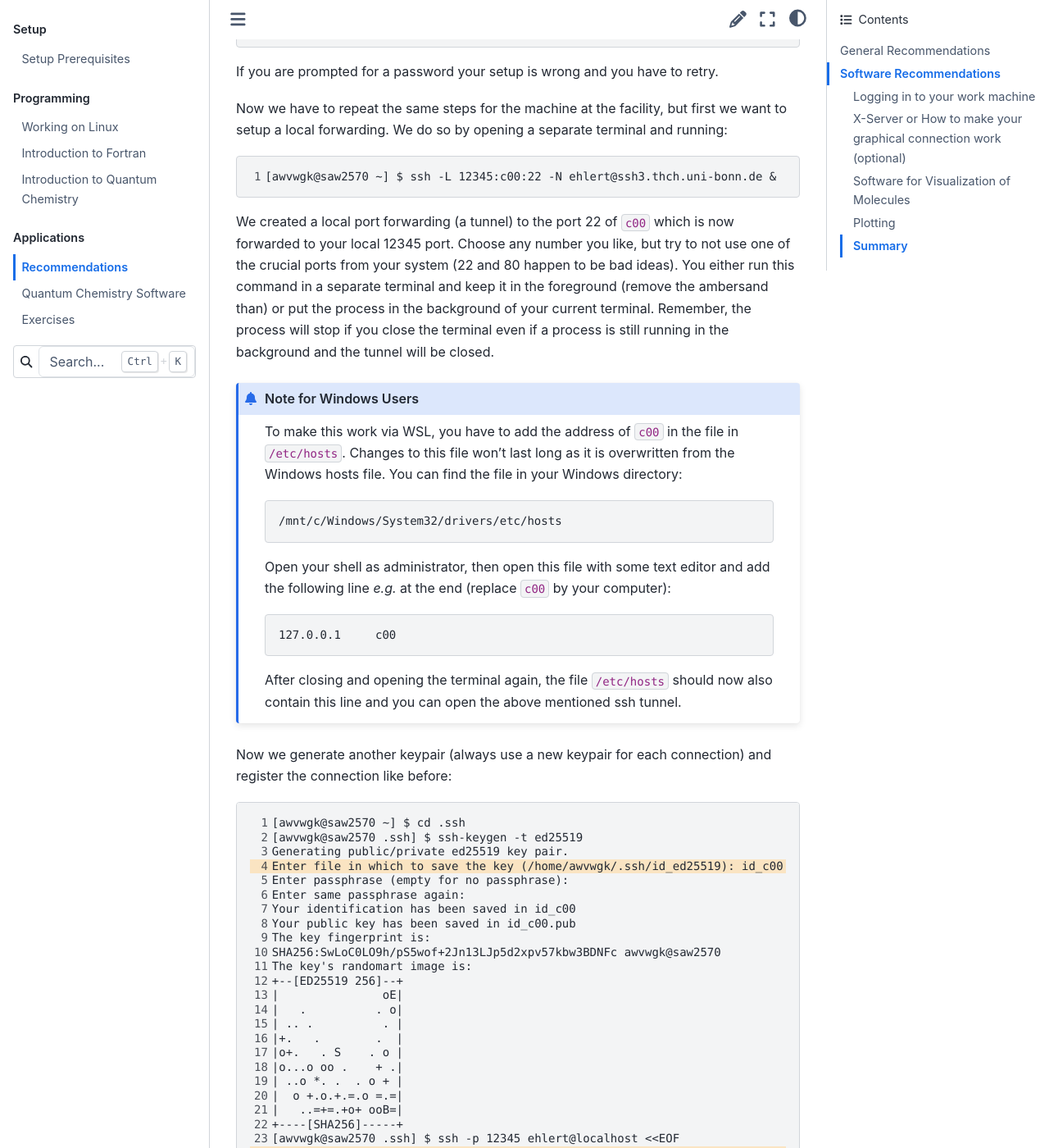
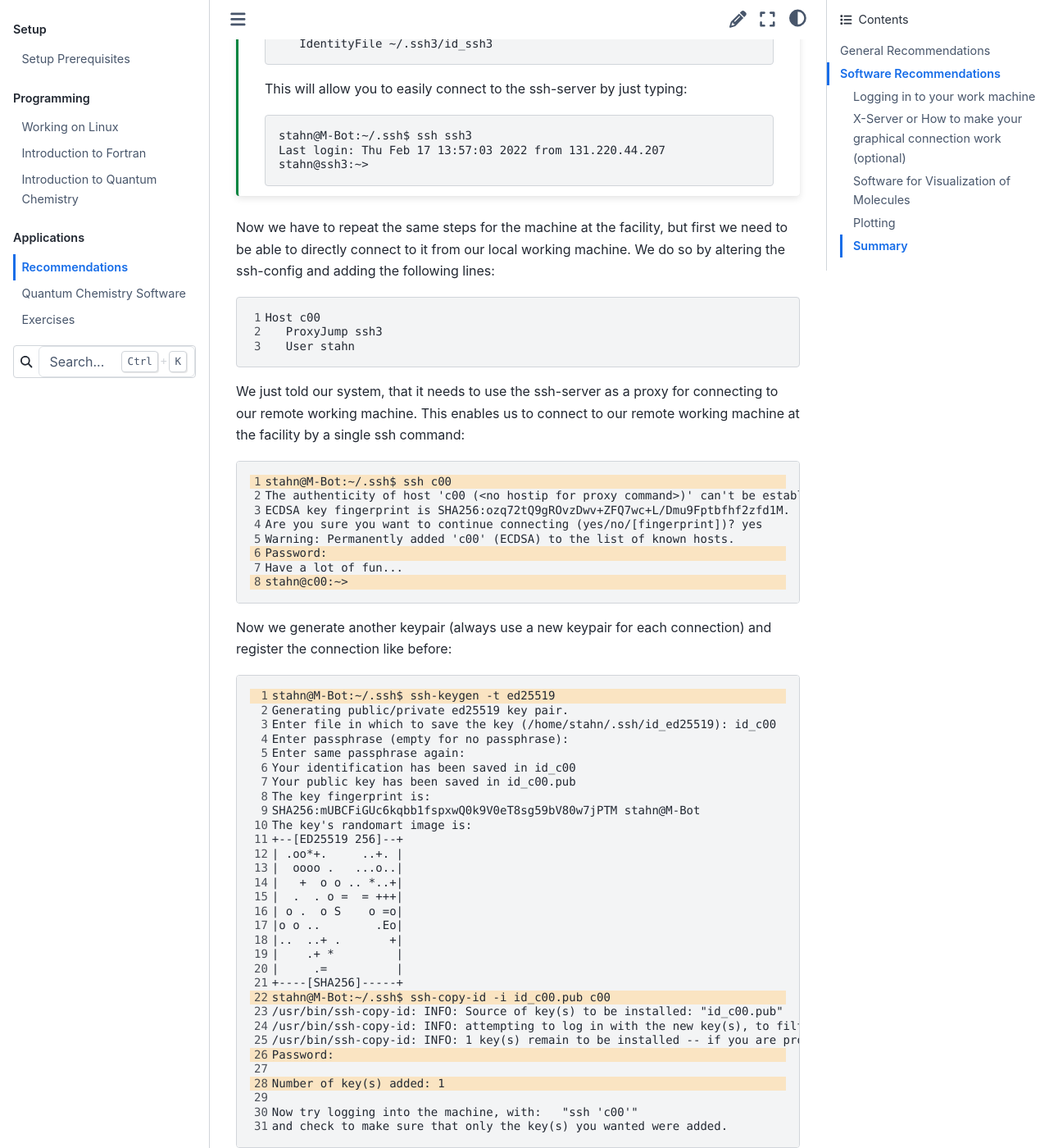
Before and after one commit to grimme-lab/qc2-teaching, a Sphinx documentation site: the page built from doc/recommendations.rst, in a window 1280 px wide and 1400 px high, scrolled down 6011 px. Shown: the whole window at 82% size. Built offline with Sphinx 7.4.7 and the Sphinx Book theme 1.1.4, drawn with Linux system fonts in a browser that asks for light colours; some of the changed text lies outside the part shown.

Commit message:
SSH Setup now uses ProxyJump and ssh-copy-id (#33)
- changed the SSH Tunnel setup to use ProxyJump
- also added the ssh-copy-id command instead of manually installing the ssh keys

Signed-off-by: MtoLStoN <70513124+MtoLStoN@users.noreply.github.com>

```diff
--- a/doc/recommendations.rst
+++ b/doc/recommendations.rst
@@ -50,9 +50,9 @@ You will receive an account on one of the ssh-servers as well.
    Whatever you do, never copy large files to the ssh-server, it has only very limited disk space.
    Also do not run any resource consuming program on the server (anything that needs a GUI is per definition resource consuming if used on shared resources).
 
-First, we will work with three machines in this tutorial, your local machine (``saw2570``), the ssh-server instance (``ssh3``) and the CIP computer (``c00``).
+First, we will work with three machines in this tutorial, your local machine (``M-Bot``), the ssh-server instance (``ssh3``) and the CIP computer (``c00``).
 ``c00`` is an existing machine, you can log in there as well, it is also the least powerful machine, therefore, just do not use this machine for computations, use the one you were assigned.
-Your local username might also be different from the one in the facility, we will use ``awvwgk`` for the user on the local machine and ``ehlert`` for the user at the facility.
+Your local username might also be different from the one in the facility, we will use ``stahn`` for the user on the local machine as well as for the user at the facility.
 
 .. attention::
 
@@ -82,27 +82,34 @@ The request will be gone if you log in a second time.
 
 .. code-block:: none
    :linenos:
-   :emphasize-lines: 4, 6, 10, 12, 16, 18
+   :emphasize-lines: 4, 6, 10, 12, 19, 22
 
-   [awvwgk@saw2570 ~] $ ssh -Y ehlert@ssh3.thch.uni-bonn.de
+   stahn@M-Bot:~/.ssh$ ssh -Y stahn@ssh3.thch.uni-bonn.de
    The authenticity of host 'ssh3.thch.uni-bonn.de (131.220.44.130)' can't be established.
    ECDSA key fingerprint is SHA256:eEdQpqyV6oP0Ddra7H2QDI6kC9rX3XQRAlWxX6LfA6U.
    Are you sure you want to continue connecting (yes/no/[fingerprint])? yes
-   Warning: Permanently added 'ssh3.thch.uni-bonn.de,131.220.44.130' (ECDSA) to the list of known hosts.
+   Warning: Permanently added 'ssh3.thch.uni-bonn.de' (ECDSA) to the list of known hosts.
    Password:
-   [ehlert@ssh3 ~] $ ssh -Y ehlert@c00
+   stahn@ssh3:~> ssh -Y stahn@c00
    The authenticity of host 'c00 (172.17.3.20)' can't be established.
-   ECDSA key fingerprint is 23:66:63:60:8e:17:e0:b3:83:75:03:09:12:39:51:8d [MD5].
-   Are you sure you want to continue connecting (yes/no)? yes
+   ECDSA key fingerprint is SHA256:ozq72tQ9gROvzDwv+ZFQ7wc+L/Dmu9Fptbfhf2zfd1M.
+   Are you sure you want to continue connecting (yes/no/[fingerprint])? yes
    Warning: Permanently added 'c00,172.17.3.20' (ECDSA) to the list of known hosts.
    Password:
-   [ehlert@c00 ~] $ logout
-   [ehlert@ssh3 ~] $ logout
-   [awvwgk@saw2570 ~] $ ssh -Y ehlert@ssh3.thch.uni-bonn.de
+   Have a lot of fun...
+   stahn@c00:~> logout
+   Connection to c00 closed.
+   stahn@ssh3:~> logout
+   Connection to ssh3.thch.uni-bonn.de closed.
+   stahn@M-Bot:~/.ssh$ ssh -Y stahn@ssh3.thch.uni-bonn.de
    Password:
-   [ehlert@ssh3 ~] $ ssh -Y ehlert@c00
+   Last login: Thu Feb 17 16:39:19 2022 from 131.220.44.207
+   stahn@ssh3:~> ssh -Y stahn@c00
    Password:
-   [ehlert@c00 ~] $
+   Last login: Thu Feb 17 16:39:35 2022 from 131.220.44.130
+   Have a lot of fun...
+   stahn@c00:~>
+
 
 .. note::
 
@@ -122,9 +129,9 @@ We start on your local machine, we create the ssh directory in your home by
 .. code-block:: none
    :linenos:
 
-   [awvwgk@saw2570 ~] $ cd ~
-   [awvwgk@saw2570 ~] $ mkdir .ssh
-   [awvwgk@saw2570 ~] $ chmod 700 .ssh
+   stahn@M-Bot:~$ cd ~
+   stahn@M-Bot:~$ mkdir .ssh
+   stahn@M-Bot:~$ chmod 700 .ssh
 
 The last step ensures that you and only you have access to your ssh keys, never allow anyone else access to this directory!
 
@@ -136,11 +143,11 @@ The last step ensures that you and only you have access to your ssh keys, never
 
       ~/.ssh
 
-   The Windows one can be found in your Windows home directory (assuming ``awvwgk`` is your Windows username):
+   The Windows one can be found in your Windows home directory (assuming ``stahn`` is your Windows username):
 
    .. code-block:: none
 
-      /mnt/c/Users/awvwgk/.ssh
+      /mnt/c/Users/stahn/.ssh
 
    Don't get confused by that and decide upon one of these directories (*e.g.* the Linux one) for the next steps.
    If something doesn't work, check if there are perhaps doubled files interfering each other.
@@ -151,28 +158,29 @@ We enter the ssh directory to create a new ssh-keypair, we recommend using ellip
    :linenos:
    :emphasize-lines: 4
 
-   [awvwgk@saw2570 ~] $ cd .ssh
-   [awvwgk@saw2570 .ssh] $ ssh-keygen -t ed25519
+   stahn@M-Bot:~/.ssh$ ssh-keygen -t ed25519
    Generating public/private ed25519 key pair.
-   Enter file in which to save the key (/home/awvwgk/.ssh/id_ed25519): id_ssh3
+   Enter file in which to save the key (/home/stahn/.ssh/id_ed25519): id_ssh0
    Enter passphrase (empty for no passphrase):
    Enter same passphrase again:
-   Your identification has been saved in id_ssh3
-   Your public key has been saved in id_ssh3.pub
+   Your identification has been saved in id_ssh0
+   Your public key has been saved in id_ssh0.pub
    The key fingerprint is:
-   SHA256:ewn6KOiOmALh6wOa9Jo/kda125Wp4w+NmCU//r8f/Pk awvwgk@saw2570
+   SHA256:bDVv26H9hIx1K21pFRZXF2pqfD8Mw9osb2K5opLeOHU stahn@M-Bot
    The key's randomart image is:
    +--[ED25519 256]--+
-   |                 |
-   |                 |
-   |                 |
-   |.      .         |
-   |..  o ..S.  o    |
-   |oo + . o*oo=  .  |
-   |=.+.. .o+==.   o |
-   |==oo.  +.=o     +|
-   |***.... oo+o.oooE|
+   |               o*|
+   |              . +|
+   |          o  o o |
+   |       . ..o+ . .|
+   |        S  +o=o o|
+   |       o E..=O*++|
+   |      o .  o=+=X.|
+   |     +o  . +o.+o.|
+   |    .ooo. o.+.  .|
    +----[SHA256]-----+
+
+
 
 The key-generator will prompt you a to enter a filename, we will name the key
 ``id_ssh3``, choose any name you find appropriate.
@@ -181,56 +189,47 @@ The key-generator will prompt you a to enter a filename, we will name the key
 
    A very good read on the generation of ssh-keypairs is the `Arch Linux wiki page on ssh-keys <https://wiki.archlinux.org/index.php/SSH_keys#Generating_an_SSH_key_pair>`_.
 
-Now we log in at the ssh-server to establish the new connection and setup the keypair.
+Now we need to copy the public key to the ssh-server. Since you log in for the first time, you have to provide your password in line 5:
 
 .. code-block:: none
    :linenos:
-   :emphasize-lines: 2, 6, 8
+   :emphasize-lines: 1, 5, 7
 
-   [awvwgk@saw2570 .ssh] $ ssh ehlert@ssh3.thch.uni-bonn.de <<EOF
-   mkdir -p .ssh && chmod 700 .ssh && cd .ssh && echo $(cat id_ssh3.pub) >> authorized_keys
-   EOF
+   stahn@M-Bot:~/.ssh$ ssh-copy-id -i id_ssh3 stahn@ssh3.thch.uni-bonn.de
+   /usr/bin/ssh-copy-id: INFO: Source of key(s) to be installed: "id_ssh3.pub"
+   /usr/bin/ssh-copy-id: INFO: attempting to log in with the new key(s), to filter out any that are already installed
+   /usr/bin/ssh-copy-id: INFO: 1 key(s) remain to be installed -- if you are prompted now it is to install the new keys
+   Password:
+
+   Number of key(s) added: 1
+
+   Now try logging into the machine, with:   "ssh 'stahn@ssh3.thch.uni-bonn.de'"
+   and check to make sure that only the key(s) you wanted were added.
+
+
+
+
+You can check, if your key was succesfully added by logging into the machine. The ssh-server will probably be unknown to your local machine, therefore, you have to add it to your known hosts list first, type yes when prompted in line 4.
+
+
+.. code-block:: none
+   :linenos:
+   :emphasize-lines: 1,4,7
+
+   stahn@M-Bot:~/.ssh$ ssh stahn@ssh3.thch.uni-bonn.de
    The authenticity of host 'ssh3.thch.uni-bonn.de (131.220.44.130)' can't be established.
    ECDSA key fingerprint is SHA256:eEdQpqyV6oP0Ddra7H2QDI6kC9rX3XQRAlWxX6LfA6U.
    Are you sure you want to continue connecting (yes/no/[fingerprint])? yes
-   Warning: Permanently added 'ssh3.thch.uni-bonn.de,131.220.44.130' (ECDSA) to the list of known hosts.
-   Password:
-   [awvwgk@saw2570 .ssh] $
-
-The ssh-server will probably be unknown to your local machine, therefore, you have to add it to your known hosts list first, type yes when prompted in line 6.
-Since you log in for the first time, you have to provide your password in line 8, after line 2 was executed on the ssh-server your keypair has been authorized.
-We only executed a command on the ssh-server and ended the session afterwards, you can also log in interactively by
-
-.. code-block:: none
-   :linenos:
-   :emphasize-lines: 4, 6, 10
-
-   [awvwgk@saw2570 .ssh] $ ssh ehlert@ssh3.thch.uni-bonn.de
-   The authenticity of host 'ssh3.thch.uni-bonn.de (131.220.44.130)' can't be established.
-   ECDSA key fingerprint is SHA256:eEdQpqyV6oP0Ddra7H2QDI6kC9rX3XQRAlWxX6LfA6U.
-   Are you sure you want to continue connecting (yes/no/[fingerprint])? yes
-   Warning: Permanently added 'ssh3.thch.uni-bonn.de,131.220.44.130' (ECDSA) to the list of known hosts.
-   Password:
-   [ehlert@ssh3 ~] $ mkdir .ssh
-   [ehlert@ssh3 ~] $ chmod 700 .ssh
-   [ehlert@ssh3 ~] $ cd .ssh
-   [ehlert@ssh3 .ssh] $ vim authorized_keys
-   [ehlert@ssh3 .ssh] $ logout
-   Connection to ssh3.thch.uni-bonn.de closed.
-   [awvwgk@saw2570 .ssh] $
-
-And paste the content from ``id_ssh3.pub`` into the file (you might need a second terminal now).
-
-.. important::
-
-   Always use the public key of the keypair (the one ending with ``.pub``!), the private key (the one without an extension) stays in relative safety on your machine and **only** your machine!
+   Warning: Permanently added 'ssh3.thch.uni-bonn.de' (ECDSA) to the list of known hosts.
+   Last login: Thu Feb 17 13:56:18 2022 from 131.220.44.207
+   stahn@ssh3:~>
 
 We need to register the ssh-server now in our configuration file
 
 .. code-block:: none
    :linenos:
 
-   [awvwgk@saw2570 .ssh] $ vim config
+   stahn@M-Bot:~/.ssh$ vim config
 
 We will use ``vim`` here but feel free to edit the file with your preferred editor and add the lines:
 
@@ -245,90 +244,127 @@ Now we will try again, to see if our connection is correctly established.
 .. code-block:: none
    :linenos:
 
-   [awvwgk@saw2570 .ssh] $ ssh ehlert@ssh3.thch.uni-bonn.de
-   [ehlert@ssh3 ~] $
+   stahn@M-Bot:~/.ssh$ ssh stahn@ssh3.thch.uni-bonn.de
+   stahn@M-Bot:~/.ssh$
 
 If you are prompted for a password your setup is wrong and you have to retry.
 
-Now we have to repeat the same steps for the machine at the facility, but first we want to setup a local forwarding.
-We do so by opening a separate terminal and running:
+.. tip::
+
+   You can also optionally add your username to the ssh config file and set up a custom Hostname for the ssh-server.
+
+   .. code-block:: none
+
+      Host ssh3
+         Hostname ssh3.thch.uni-bonn.de
+         User stahn
+         IdentityFile ~/.ssh3/id_ssh3
+
+   This will allow you to easily connect to the ssh-server by just typing:
+
+   .. code-block:: none
+
+      stahn@M-Bot:~/.ssh$ ssh ssh3
+      Last login: Thu Feb 17 13:57:03 2022 from 131.220.44.207
+      stahn@ssh3:~>
+
+
+Now we have to repeat the same steps for the machine at the facility, but first we need to be able to directly connect to it from our local working machine.
+We do so by altering the ssh-config and adding the following lines:
 
 .. code-block:: none
    :linenos:
 
-   [awvwgk@saw2570 ~] $ ssh -L 12345:c00:22 -N ehlert@ssh3.thch.uni-bonn.de &
+   Host c00
+      ProxyJump ssh3
+      User stahn
 
-We created a local port forwarding (a tunnel) to the port 22 of ``c00`` which is now forwarded to your local 12345 port.
-Choose any number you like, but try to not use one of the crucial ports from your system (22 and 80 happen to be bad ideas).
-You either run this command in a separate terminal and keep it in the foreground (remove the ambersand than) or put the process in the background of your current terminal.
-Remember, the process will stop if you close the terminal even if a process is still running in the background and the tunnel will be closed.
+We just told our system, that it needs to use the ssh-server as a proxy for connecting to our remote working machine.
+This enables us to connect to our remote working machine at the facility by a single ssh command:
 
-.. admonition:: Note for Windows Users
+.. code-block:: none
+   :linenos:
+   :emphasize-lines: 1,6,8
 
-   To make this work via WSL, you have to add the address of ``c00`` in the file in ``/etc/hosts``.
-   Changes to this file won't last long as it is overwritten from the Windows hosts file.
-   You can find the file in your Windows directory:
+   stahn@M-Bot:~/.ssh$ ssh c00
+   The authenticity of host 'c00 (<no hostip for proxy command>)' can't be established.
+   ECDSA key fingerprint is SHA256:ozq72tQ9gROvzDwv+ZFQ7wc+L/Dmu9Fptbfhf2zfd1M.
+   Are you sure you want to continue connecting (yes/no/[fingerprint])? yes
+   Warning: Permanently added 'c00' (ECDSA) to the list of known hosts.
+   Password:
+   Have a lot of fun...
+   stahn@c00:~>
 
-   .. code-block:: none
 
-      /mnt/c/Windows/System32/drivers/etc/hosts
+.. .. admonition:: Note for Windows Users
 
-   Open your shell as administrator, then open this file with some text editor and add the following line *e.g.*
-   at the end (replace ``c00`` by your computer):
+..    To make this work via WSL, you have to add the address of ``c00`` in the file in ``/etc/hosts``.
+..    Changes to this file won't last long as it is overwritten from the Windows hosts file.
+..    You can find the file in your Windows directory:
 
-   .. code-block:: none
+..    .. code-block:: none
 
-      127.0.0.1     c00
+..       /mnt/c/Windows/System32/drivers/etc/hosts
 
-   After closing and opening the terminal again, the file ``/etc/hosts`` should now also contain
-   this line and you can open the above mentioned ssh tunnel.
+..    Open your shell as administrator, then open this file with some text editor and add the following line *e.g.*
+..    at the end (replace ``c00`` by your computer):
+
+..    .. code-block:: none
+
+..       127.0.0.1     c00
+
+..    After closing and opening the terminal again, the file ``/etc/hosts`` should now also contain
+..    this line and you can open the above mentioned ssh tunnel.
 
 Now we generate another keypair (always use a new keypair for each connection) and register the connection like before:
 
 .. code-block:: none
    :linenos:
-   :emphasize-lines: 4, 24, 28, 30
+   :emphasize-lines: 1, 22, 26, 28
 
-   [awvwgk@saw2570 ~] $ cd .ssh
-   [awvwgk@saw2570 .ssh] $ ssh-keygen -t ed25519
+   stahn@M-Bot:~/.ssh$ ssh-keygen -t ed25519
    Generating public/private ed25519 key pair.
-   Enter file in which to save the key (/home/awvwgk/.ssh/id_ed25519): id_c00
+   Enter file in which to save the key (/home/stahn/.ssh/id_ed25519): id_c00
    Enter passphrase (empty for no passphrase):
    Enter same passphrase again:
    Your identification has been saved in id_c00
    Your public key has been saved in id_c00.pub
    The key fingerprint is:
-   SHA256:SwLoC0LO9h/pS5wof+2Jn13LJp5d2xpv57kbw3BDNFc awvwgk@saw2570
+   SHA256:mUBCFiGUc6kqbb1fspxwQ0k9V0eT8sg59bV80w7jPTM stahn@M-Bot
    The key's randomart image is:
    +--[ED25519 256]--+
-   |               oE|
-   |   .          . o|
-   | .. .          . |
-   |+.   .        .  |
-   |o+.   . S    . o |
-   |o...o oo .    + .|
-   | ..o *. .  . o + |
-   |  o +.o.+.=.o =.=|
-   |   ..=+=.+o+ ooB=|
+   | .oo*+.     ..+. |
+   |  oooo .   ...o..|
+   |   +  o o .. *..+|
+   |  .  . o =  = +++|
+   | o .  o S    o =o|
+   |o o ..        .Eo|
+   |..  ..+ .       +|
+   |    .+ *         |
+   |     .=          |
    +----[SHA256]-----+
-   [awvwgk@saw2570 .ssh] $ ssh -p 12345 ehlert@localhost <<EOF
-   mkdir -p .ssh && chmod 700 .ssh && cd .ssh && echo $(cat id_c00.pub) >> authorized_keys
-   EOF
-   The authenticity of host '[localhost]:12345 ([::1]:12345)' can't be established.
-   ECDSA key fingerprint is SHA256:ozq72tQ9gROvzDwv+ZFQ7wc+L/Dmu9Fptbfhf2zfd1M.
-   Are you sure you want to continue connecting (yes/no/[fingerprint])? yes
-   Warning: Permanently added '[localhost]:12345' (ECDSA) to the list of known hosts.
+   stahn@M-Bot:~/.ssh$ ssh-copy-id -i id_c00.pub c00
+   /usr/bin/ssh-copy-id: INFO: Source of key(s) to be installed: "id_c00.pub"
+   /usr/bin/ssh-copy-id: INFO: attempting to log in with the new key(s), to filter out any that are already installed
+   /usr/bin/ssh-copy-id: INFO: 1 key(s) remain to be installed -- if you are prompted now it is to install the new keys
    Password:
-   [awvwgk@saw2570 .ssh] $
 
-Finally we want to automate the process a bit more by adding the following lines to our ssh-config:
+   Number of key(s) added: 1
+
+   Now try logging into the machine, with:   "ssh 'c00'"
+   and check to make sure that only the key(s) you wanted were added.
+
+
+
+
+Finally we want to include the new ssh-key to our ssh-config by adding the following lines to our ssh-config:
 
 .. code-block:: none
    :linenos:
 
    Host c00
-      Hostname localhost
-      Port 12345
+      ProxyJump ssh3
+      User stahn
       IdentityFile ~/.ssh/id_c00
 
 Now try to login to the work machine again (remember to specify the X forwarding).
@@ -336,8 +372,11 @@ Now try to login to the work machine again (remember to specify the X forwarding
 .. code-block:: none
    :linenos:
 
-   [awvwgk@saw2570 .ssh] $ ssh -Y ehlert@c00
-   [ehlert@c00 ~] $
+   stahn@M-Bot:~/.ssh$ ssh c00
+   Last login: Thu Feb 17 15:00:38 2022 from 131.220.44.130
+   Have a lot of fun...
+   stahn@c00:~>
+
 
 Again, if you have to enter your password, the setup was not correct and you have to retry.
 From now on, you can also copy files from and to your work machine.
@@ -345,69 +384,58 @@ From now on, you can also copy files from and to your work machine.
 .. code-block:: none
    :linenos:
 
-   [awvwgk@saw2570 ~] $ scp .bashrc ehlert@c00:~/.bashrc
-   [awvwgk@saw2570 ~] $ scp ehlert@c00:~/QC2/orca.out QC2/
+   stahn@M-Bot:~/.ssh$ scp Lehre/lect3_htm.doc c00:Documents/.
+   stahn@M-Bot:~/.ssh$ scp c00:Lehre/QC2.pdf ~/Lehre/QC2/.
 
-As a short recap, you should now be able to log in with just two commands.
+As a short recap, you should now be able to log in with a single command.
 
 .. code-block:: none
    :linenos:
 
-   [awvwgk@saw2570 ~] $ ssh -L 12345:c00:22 -N ehlert@ssh3.thch.uni-bonn.de &
-   [1] 20640
-   [awvwgk@saw2570 ~] $ ssh -Y ehlert@c00
-   [ehlert@c00 ~] $
-
-Remember you always have to keep the ssh process alive that provides the tunnel.
+   stahn@M-Bot:~/.ssh$ ssh c00
+   Last login: Thu Feb 17 15:08:55 2022 from 131.220.44.130
+   Have a lot of fun...
+   stahn@c00:~>
 
 
 Tips and Tricks
 ^^^^^^^^^^^^^^^
 
-The ssh-config file is quite nice to deal with several use cases, if you do not want to type your user name every time, you can set it in the ssh-config.
-For the three machine setup we had a configuration file like the following would be appropriate:
+For the three machine setup we had, a configuration file like the following would be appropriate:
 
 .. code-block:: none
    :linenos:
 
-   Host ssh3.thch.uni-bonn.de
-      User ehlert
-      IdentityFile ~/.ssh/id_ssh3
-      LocalForward 12345 c00:22
+   Host c00
+     User stahn
+     IdentityFile ~/.ssh/id_c00
+     ProxyJump ssh3
 
-   Host c00
-      User ehlert
-      Hostname localhost
-      Port 12345
-      IdentityFile ~/.ssh/id_c00
+   Host ssh3
+     Hostname ssh3.thch.uni-bonn.de
+     User stahn
+     IdentityFile ~/.ssh/id_ssh3
 
-Now logging in to the ssh-server will automatically put in the specified user name and forward port 22 of ``c00`` to the expected local one for you.
-
-
-If do not to use a separate terminal or a background process for your ssh-tunnel, you can detach the process from your terminal.
-You can create a detached process with
+If you are working remotely over ssh, any process you start with the shell will be terminated as soon as you log out.
+Keeping your process alive, requires that you detach the process from your terminal.
+You can create a completely detached process by:
 
 .. code-block:: none
-   :linenos:
 
-   [awvwgk@saw2570 ~] $ nohup ssh -N ssh3.thch.uni-bonn.de &> /dev/null &
-   [1] 20640
-   [awvwgk@saw2570 ~] $ exit
+   stahn@M-Bot:~/.ssh$ setsid xtb h2o.xyz > xtb.out
 
-To close the tunnel again, you have to kill the process by its process ID.
-Usually one does not remember the process ID, but we can easily find it again.
+However, keep in mind, that you have no control at all over this process after starting it. Normally, setting the process to ignore Hangup Signals and rerouting the output of the process is enough to keep it alive.
+You can do so by using nohup.
 
 .. code-block:: none
-   :linenos:
 
-   [awvwgk@saw2570 ~] $ pgrep -la ssh
-   20662 ssh -N ssh3.thch.uni-bonn.de
-   [awvwgk@saw2570 ~] $ kill 20662
-   [awvwgk@saw2570 ~] $
+   stahn@M-Bot:~/.ssh$ nohup xtb h2o.xyz
+
+Any output created by the process will be printed to nohup.out.
 
 .. note::
 
-   ``nohup`` is also a useful to run commands on your work machine that should continue even if you log out from the ssh-session.
+   ``nohup`` is a useful to run commands on your work machine that should continue even if you log out from the ssh-session.
 
    More lengthy calculations with quantum chemistry software are a potential target for this approach.
    But think first before adapting the above command, because you probably want to keep the output instead of scrapping it to ``/dev/null``.
```
